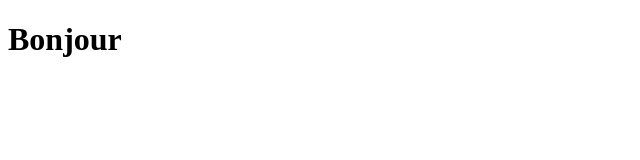
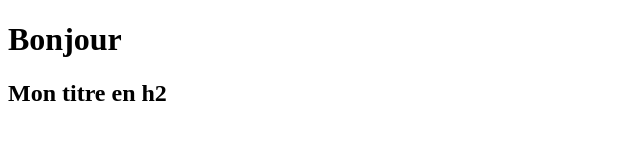
Before and after one commit to FoulminH/cours-git, a plain HTML site: page index.html in a window 1280 px wide. Shown: the whole page, without its empty margins (0-640 px from the left). Drawn offline with Linux system fonts and the light colour scheme.

Commit message:
added h2

```diff
--- a/index.html
+++ b/index.html
@@ -5,5 +5,6 @@
 </header>
 <body>
 <h1>Bonjour</h1>
+<h2>Mon titre en h2</h2>
 </body>
 </html>
```
